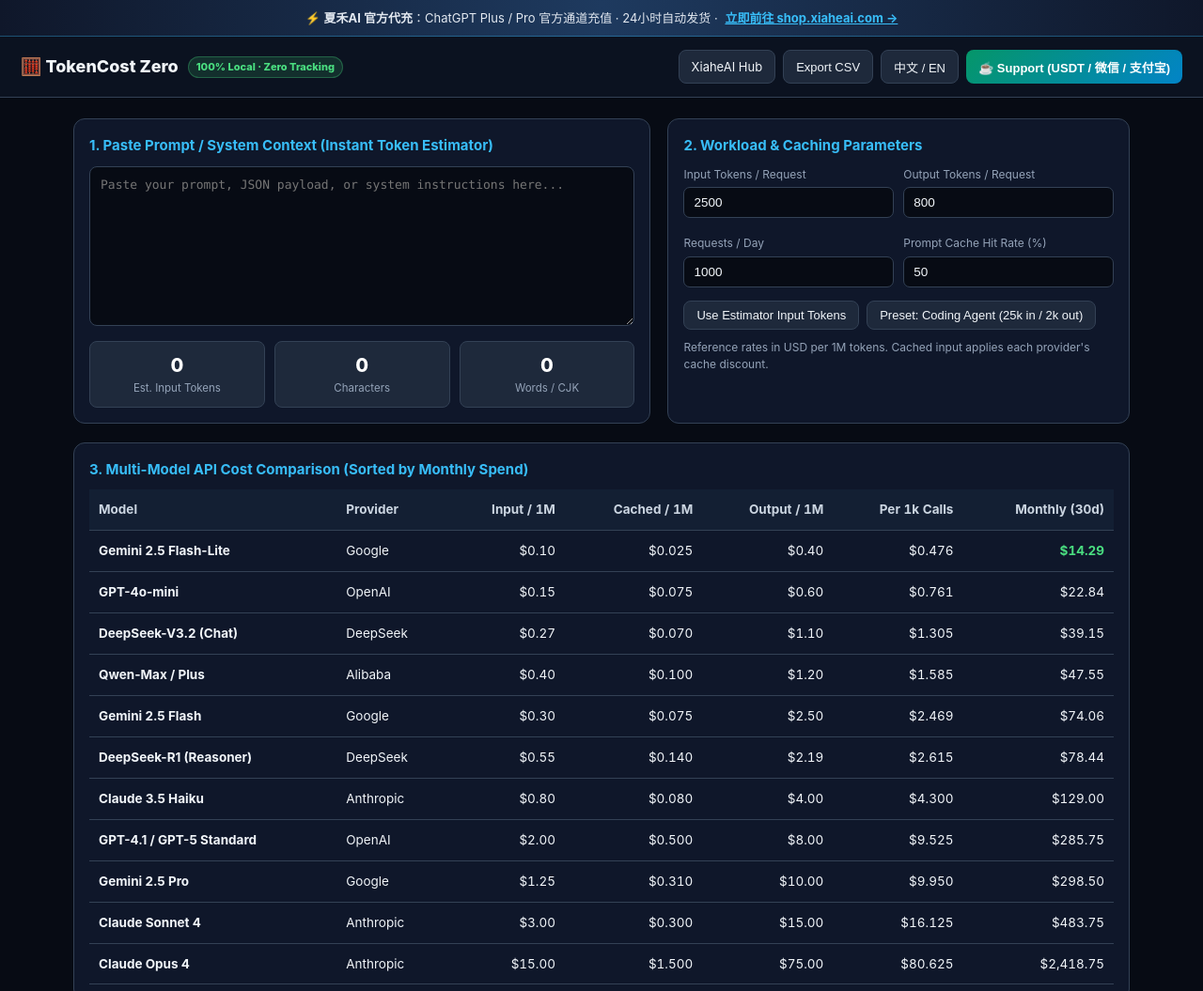
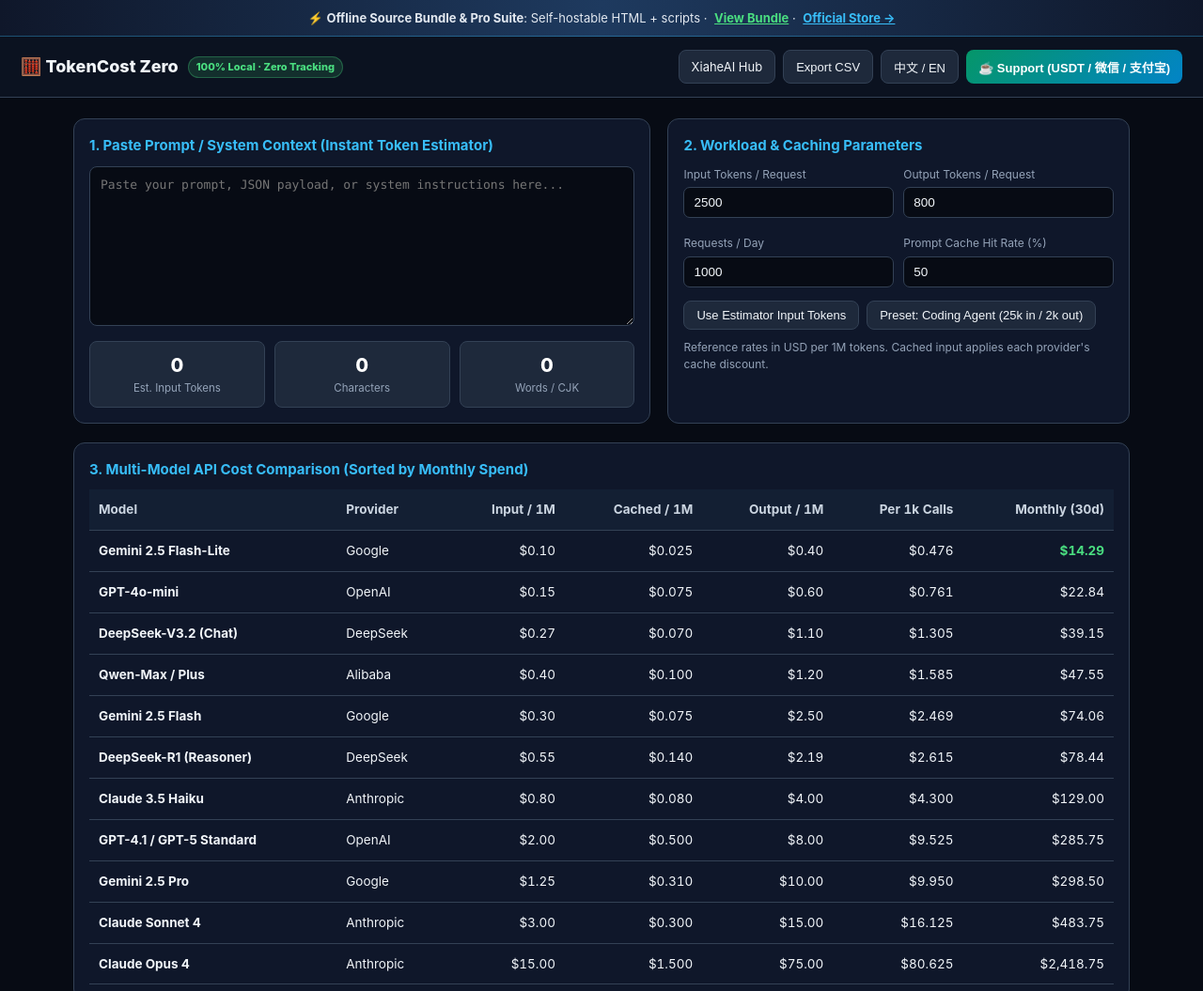
Before and after one commit to devbox-zero-ops/tokencost-zero, a plain HTML site: page index.html in a window 1280 px wide. Shown: the top 1055 px of the page at 94% size. Drawn offline with Linux system fonts and the light colour scheme.

Commit message:
feat(i18n): localize top banner by active language (EN/ZH)

```diff
--- a/index.html
+++ b/index.html
@@ -314,6 +314,12 @@
         const k = n.getAttribute("data-i18n");
         if (dict[k]) n.textContent = dict[k];
       });
+      const banner = el("xiaheai-shop-banner");
+      if (banner) {
+        banner.innerHTML = lang === "zh"
+          ? '⚡ <strong>夏禾AI 官方代充</strong>：ChatGPT Plus / Pro 官方通道充值 · 24小时自动发货 · <a href="https://shop.xiaheai.com" target="_blank" rel="noopener" style="color:#38bdf8;font-weight:700;text-decoration:underline;margin-left:4px;">立即前往 shop.xiaheai.com →</a>'
+          : '⚡ <strong>Offline Source Bundle &amp; Pro Suite</strong>: Self-hostable HTML + scripts · <a href="https://devbox-zero-ops.github.io/xiaheai-hub/pro.html" target="_blank" rel="noopener" style="color:#4ade80;font-weight:700;text-decoration:underline;margin-left:4px;">View Bundle</a> · <a href="https://shop.xiaheai.com" target="_blank" rel="noopener" style="color:#38bdf8;font-weight:700;text-decoration:underline;margin-left:4px;">Official Store →</a>';
+      }
     }
 
     el("promptInput").addEventListener("input", updateEstimator);
```
